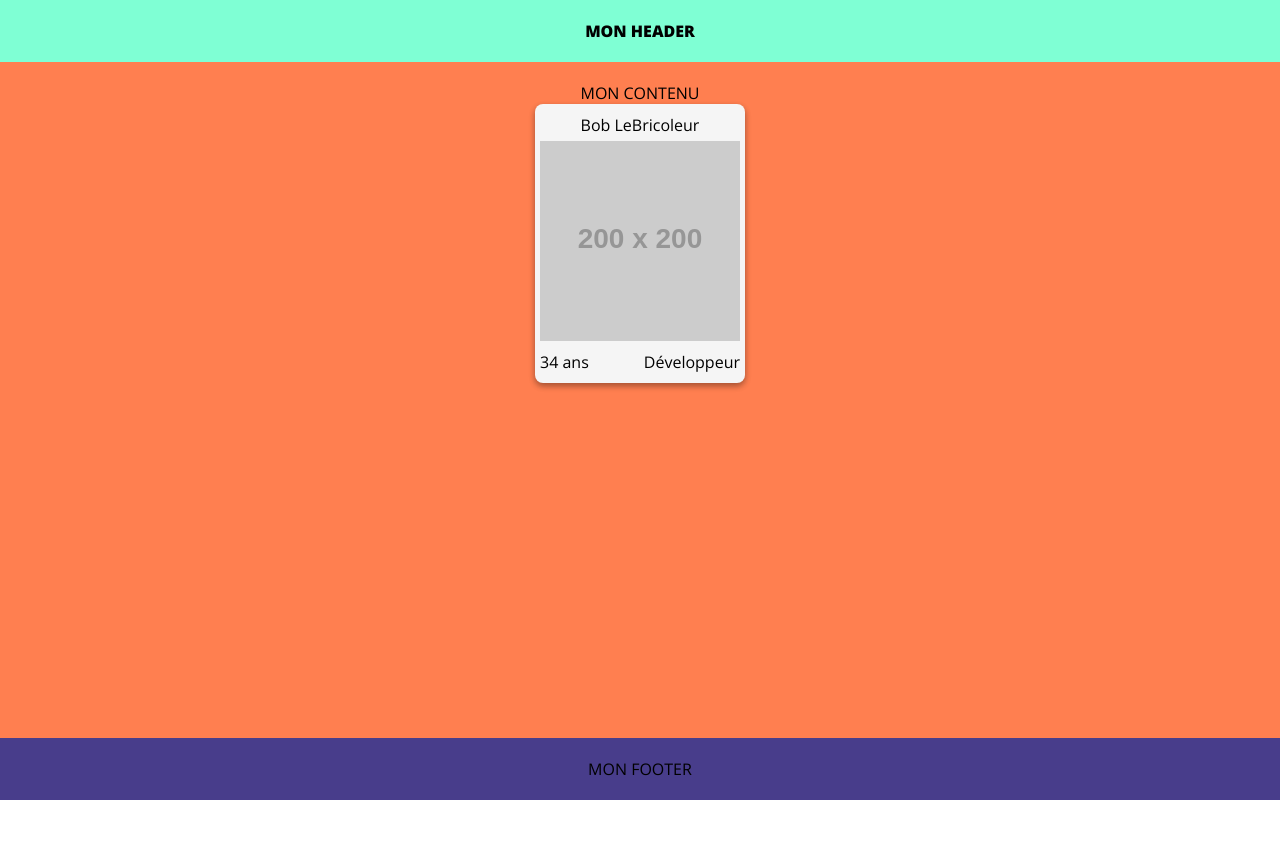
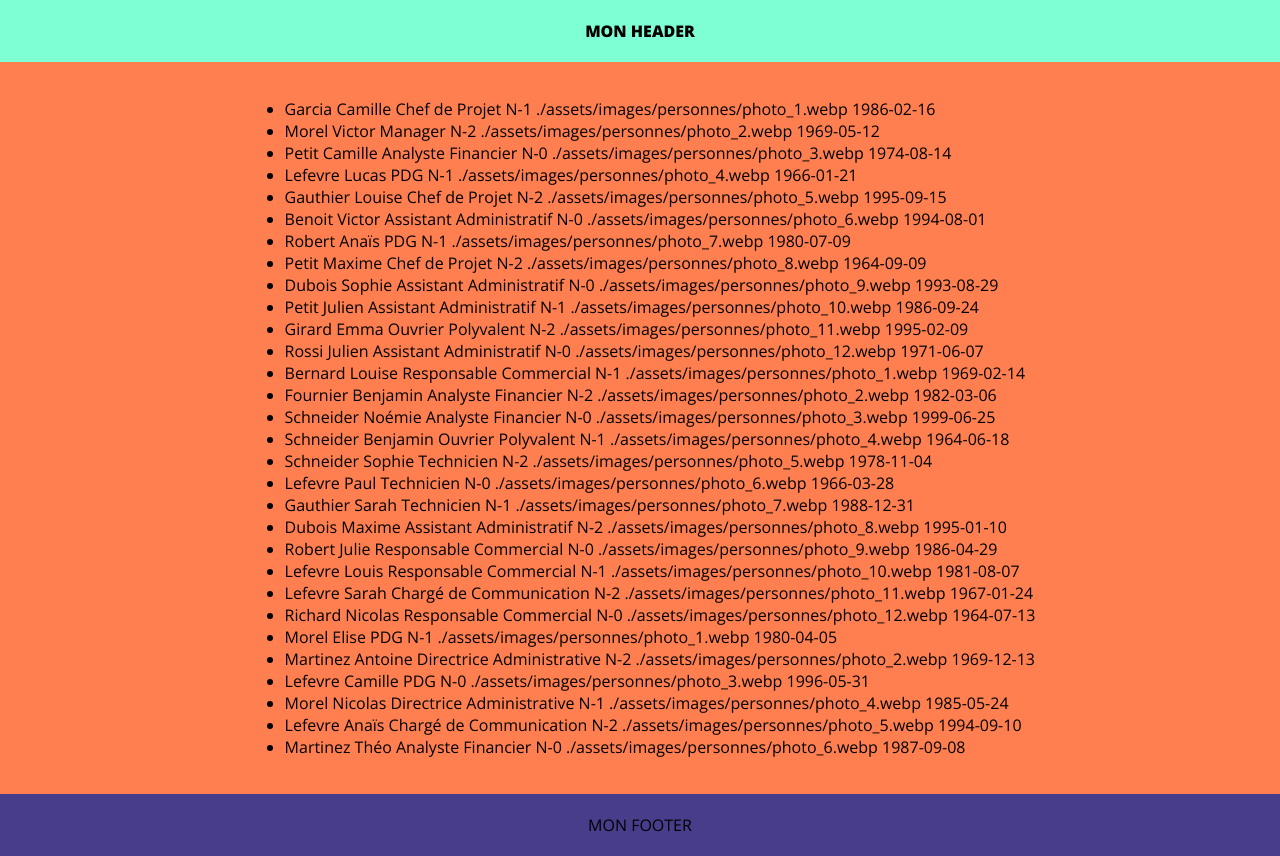
Before and after one commit to MPr44/trombinoscope, a plain HTML site: page index.html in a window 1280 px wide. Before the commit the page ends 800 px from the top, so only its background shows below. Drawn offline with nearby package versions, Linux system fonts and the light colour scheme; placeholder pictures from the web are drawn by us.

Commit message:
Extract data

```diff
--- a/assets/js/app.js
+++ b/assets/js/app.js
@@ -8,6 +8,27 @@ async function init () {
   const response = await fetch(DATA_PATH)
   const data = await response.json()
   console.log(data)
+  const items=[
+    'id',
+    'nom',
+    'prenom',
+    'poste',
+    'niveauHierarchique',
+    'lienHierarchique',
+    'photo',
+    'dateNaissance'
+]
+const conteneur = document.querySelector('.main-content')
+const liste = conteneur.firstElementChild //On récupère l'élément UL
+const fragment = document.createDocumentFragment()//je crée un fragment pour stocker les li
+
+data.forEach(item=>{
+  const{id, nom, prenom, poste, niveauHierarchique, photo, dateNaissance} = item;
+  const element = document.createElement('li')//On crée l'élément li
+  element.textContent=`${nom} ${prenom} ${poste} ${niveauHierarchique} ${photo} ${dateNaissance}` //on ajoute le contenu data
+  fragment.appendChild(element)
+})
+liste.appendChild(fragment)
 }
 
 init()
@@ -18,6 +39,7 @@ init()
 
 // Etape 1 : Intégrer les données sur la page HTML
 // 1) Utiliser les données dans l'objet "data" pour afficher une liste à puce avec le nom et le prénom de chaque salarié
+
 // 1.a) Modifier le fichier HTML pour avoir un <ul> dans le <main> et ajouter un ID au main
 // 1.b) Cibler/Récupérer l'élément HTML <ul> à partir du <main>
 // 1.c) A l'aide d'une boucle et d'un fragment, ajouter des <li> pour chacun des salarié contenu dans le tableau "data"
--- a/index.html
+++ b/index.html
@@ -12,22 +12,7 @@
     MON HEADER
   </header>
   <main class="main-content">
-    MON CONTENU
-    <div class="card">
-      <header class="card-header">
-        Bob LeBricoleur
-      </header>
-      <div class="card-body">
-        <img
-          src="https://placehold.co/200x200"
-          alt="Profil de l'employé"
-        />
-      </div>
-      <footer class="card-footer">
-        <div class="card-age">34 ans</div>
-        <div class="card-function">Développeur</div>
-      </footer>
-    </div>
+    <ul></ul>
   </main>
   <footer class="main-footer">
     MON FOOTER
```
